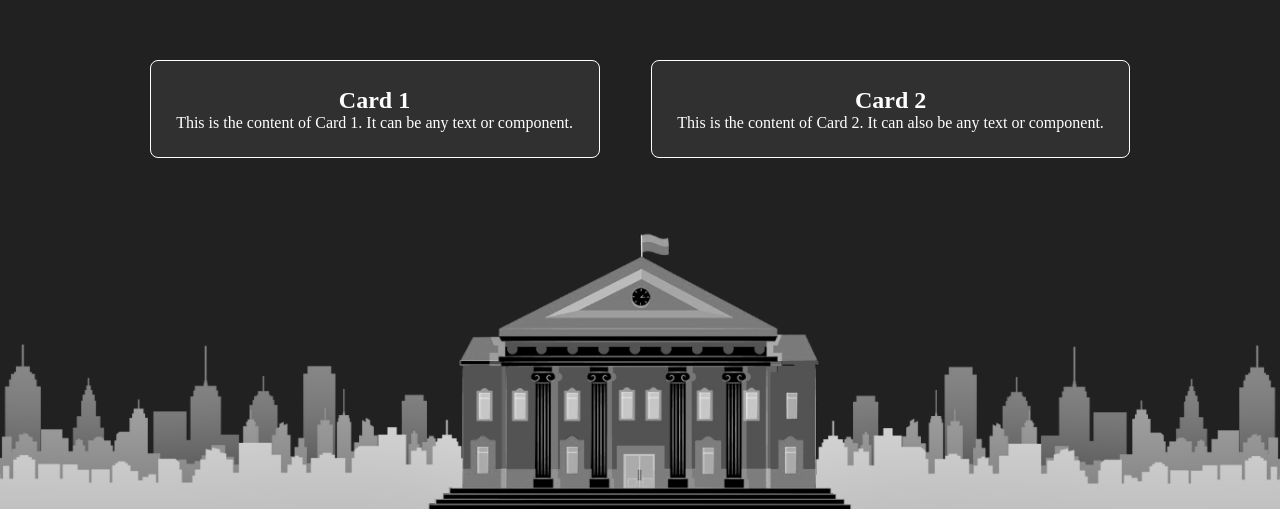
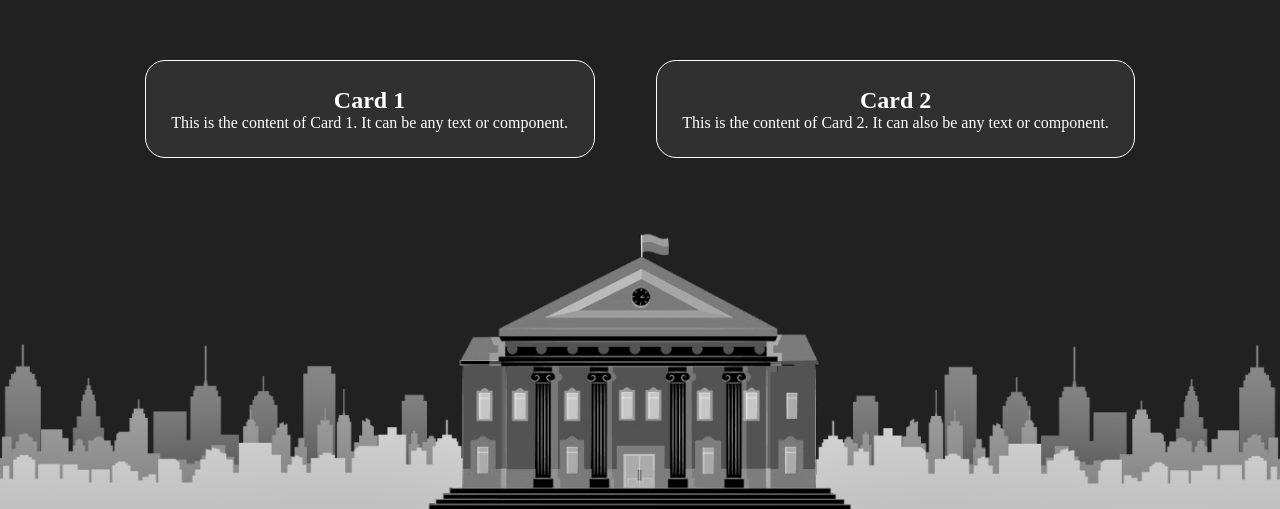
Before and after one commit to thebadsektor/tc3202-3b-3, a React (Vite) app: page / in a window 1280 px wide. Shown: the part 291-800 px from the top of the page. Built offline with nearby package versions, Linux system fonts and the light colour scheme.

Commit message:
edit CardLayout

```diff
--- a/src/components/CardLayout.css
+++ b/src/components/CardLayout.css
@@ -1,25 +1,26 @@
-.card-container {
+.card-container
+{
   display: flex;
   justify-content: center;
   align-items: center;
   min-height: 100vh;
   padding: 20px;
+  gap: 10px;
 }
 
-  .card {
+.card
+{
   width: fit-content;
   max-width: 700px;
   min-width: 250px;
   height: auto;
-    max-width: 700px;
-    min-width: 250px;
-    border: 1px solid #ffffff;
-    border-radius: 8px;
+  border: 1px solid white;
+  border-radius: 20px;
   margin: 2vw;
   padding: 2vw;
   text-align: center;
   cursor: pointer;
-    transition: transform 0.5s ease, box-shadow 0.3s ease, color 0.5s ease;
+  transition: transform 0.2s ease;
   background-color: #303030;
   color: white;
   box-sizing: border-box;
@@ -29,41 +30,45 @@
   overflow: visible;
 }
 
-  .card:hover {
-    transform: scale(1.2);
-    box-shadow: 10 4px 20px rgba(255, 0, 0, 0);
+.card:hover
+{
+  transform: scale(1.17);
+  border: 1px solid Black;
   background-color: white;
 }
 
-  .card:hover h2 {
+.card-container:has(.card:hover) .card:not(:hover)
+{
+  filter: blur(1.2px);
+  box-shadow: 0px 0px 20px white;
+}
+
+.card:hover h2, .card:hover p
+{
   color: black;
 }
 
-  .card:hover p {
-    color: black;
-  }
-
-  .card h2 {
+.card h2
+{
   margin-top: 0;
   color: white;
   word-wrap: break-word;
 }
 
-  .card-first {
+.card-first, .card-second
+{
   background-color: #303030;
 }
 
-  .card-second {
-    background-color: #303030;
-  }
-
-
-  @media (max-width: 768px) {
-    .statement-cards-container {
+@media (max-width: 768px)
+{
+  .statement-cards-container
+  {
       flex-direction: column;
   }
 
-    .statement-card {
+  .statement-card
+  {
       width: 80vw;
       margin: 4vw 0;
   }
```
Lines whose indentation alone changed are shown as unchanged.
